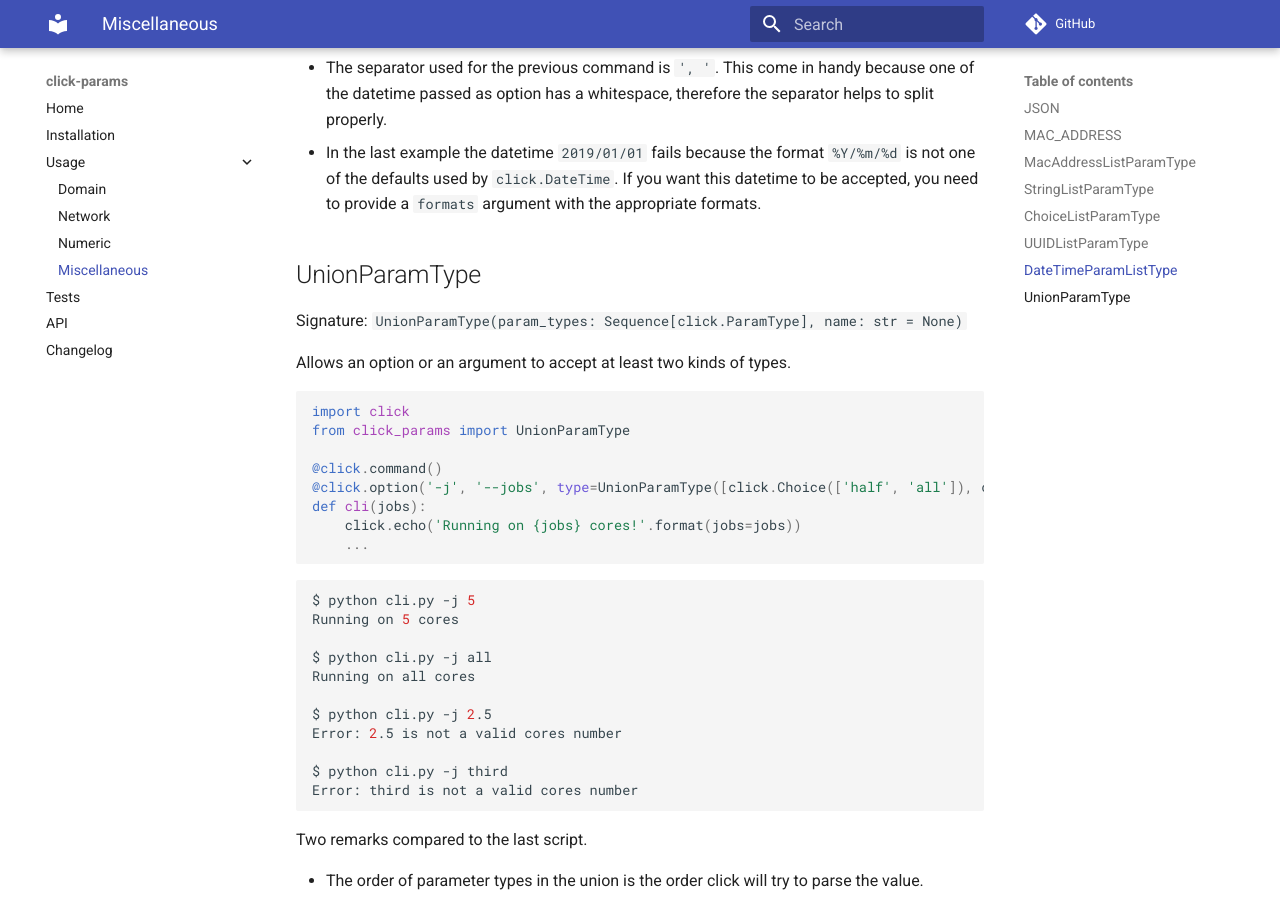
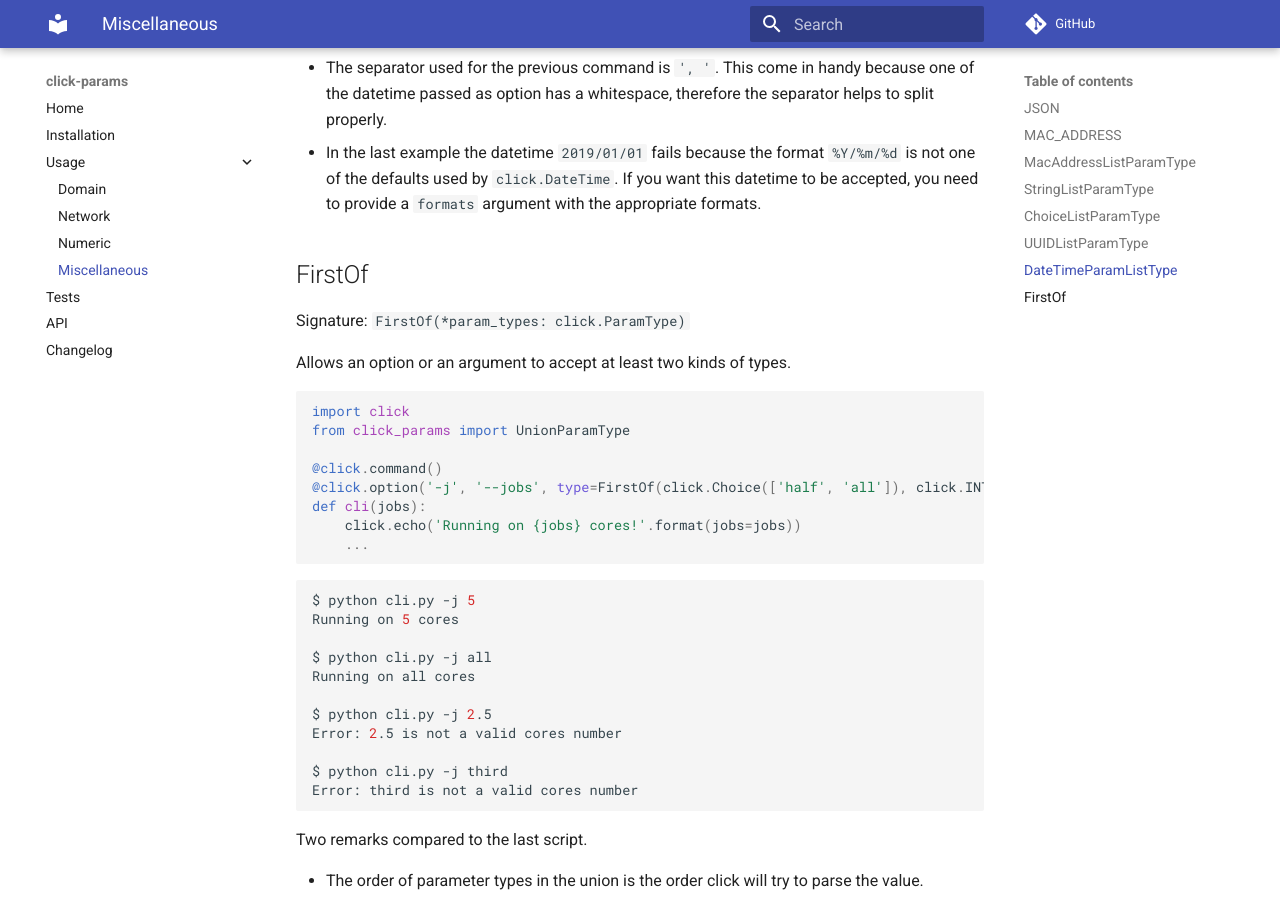
Before and after one commit to click-contrib/click_params, an MkDocs documentation site: the page built from docs/usage/miscellaneous.md, in a window 1280 px wide and 900 px high, scrolled down 4094 px. Built offline with MkDocs 1.6.1 and Material for MkDocs 9.7.7, drawn with Linux system fonts in a browser that asks for light colours; comment, search, counter and statistics services are not loaded.

Commit message:
Add back name parameter, rename back to param_types, start updating docs

```diff
--- a/docs/usage/miscellaneous.md
+++ b/docs/usage/miscellaneous.md
@@ -208,9 +208,9 @@ has a whitespace, therefore the separator helps to split properly.
 `click.DateTime`. If you want this datetime to be accepted, you need to provide a `formats` argument with the appropriate
 formats.
 
-## UnionParamType
+## FirstOf
 
-Signature: `UnionParamType(param_types: Sequence[click.ParamType], name: str = None)`
+Signature: `FirstOf(*param_types: click.ParamType)`
 
 Allows an option or an argument to accept at least two kinds of types.
 
@@ -219,7 +219,7 @@ import click
 from click_params import UnionParamType
 
 @click.command()
-@click.option('-j', '--jobs', type=UnionParamType([click.Choice(['half', 'all']), click.INT], name="cores number"))
+@click.option('-j', '--jobs', type=FirstOf(click.Choice(['half', 'all']), click.INT, name="cores number"))
 def cli(jobs):
     click.echo('Running on {jobs} cores!'.format(jobs=jobs))
     ...
```
Also changed, not shown: 1 other file.
